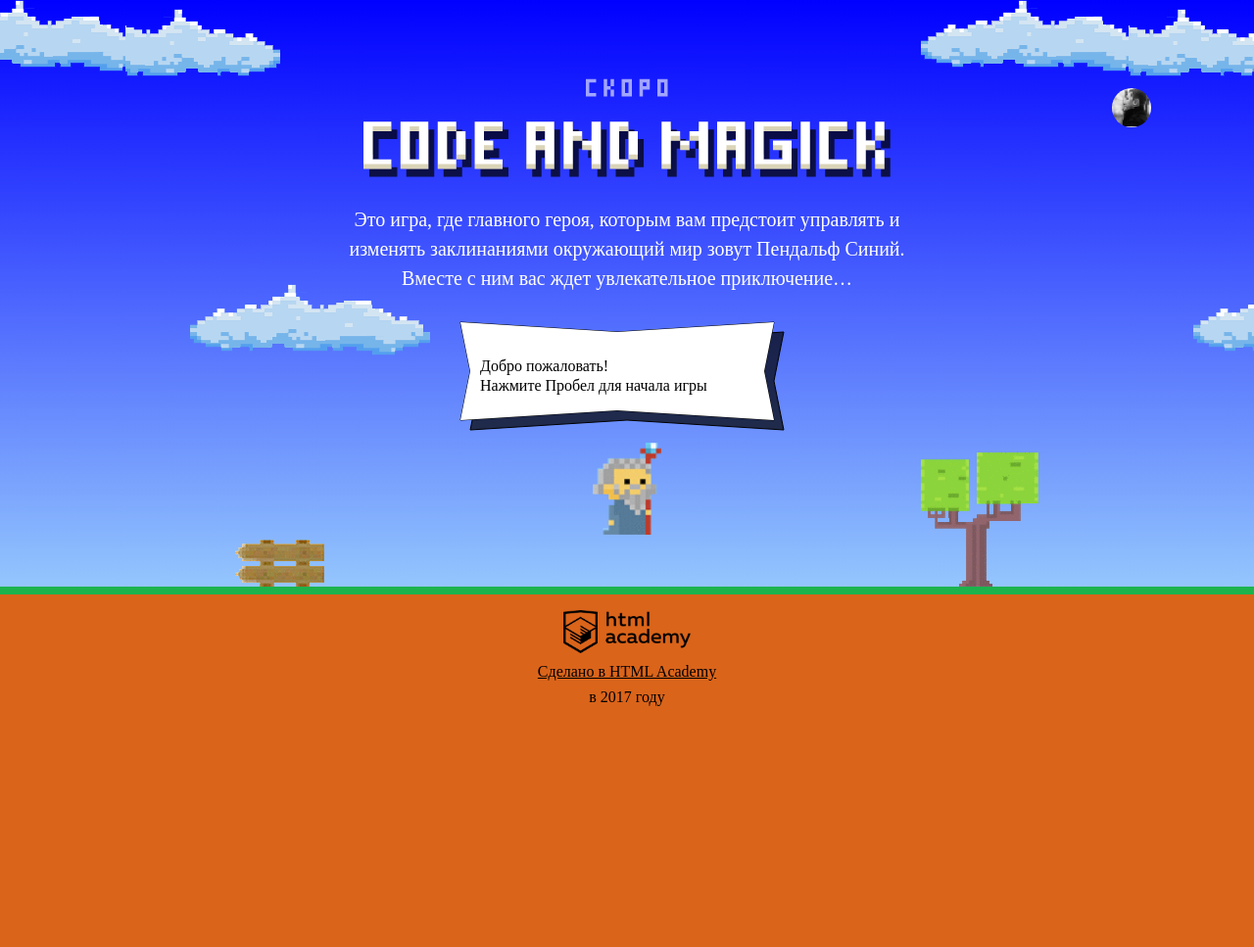
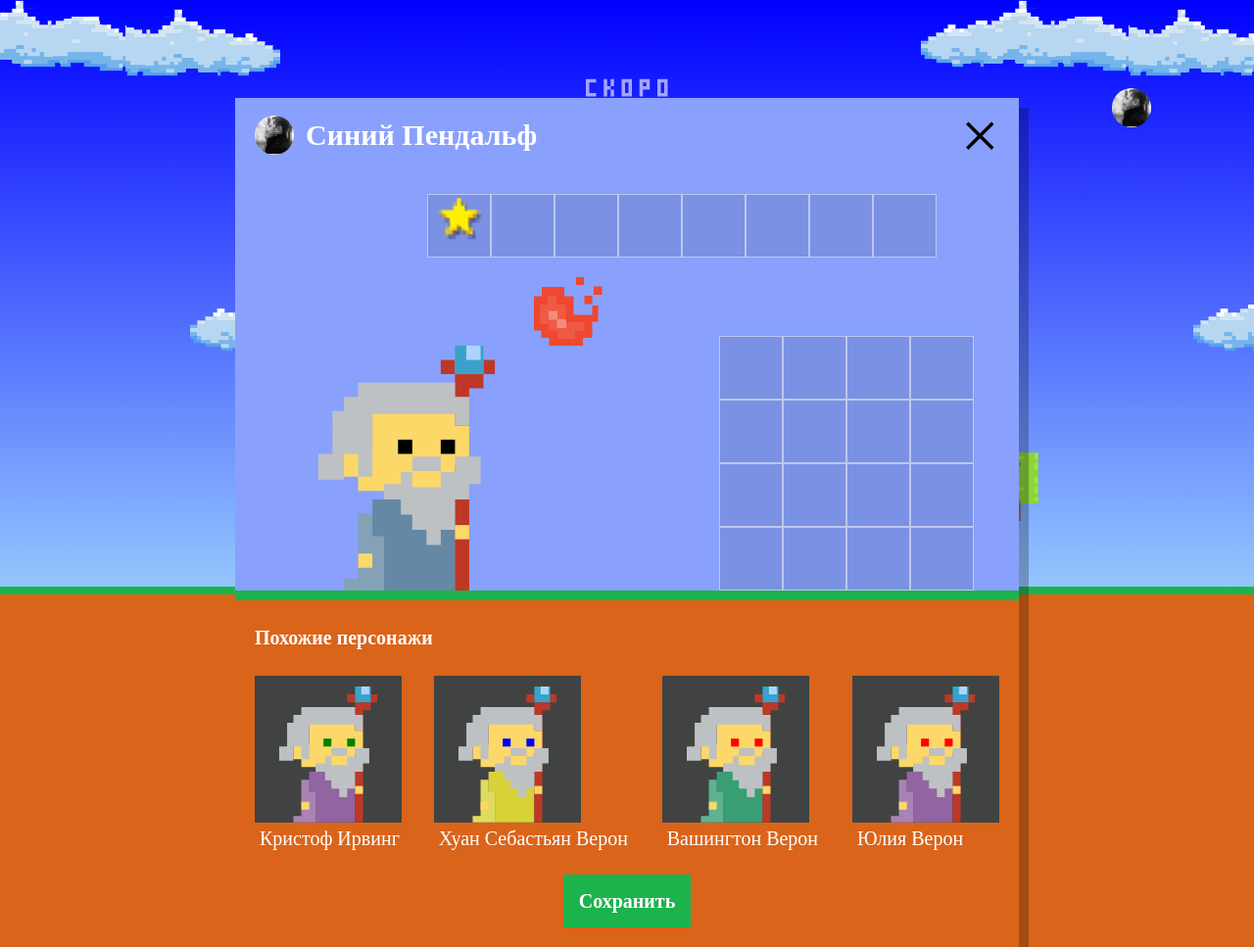
Before and after one commit to Genexys/39390-code-and-magick, a website: page index.html in a window 1280 px wide. Shown: the whole page at 98% size. Before the commit the page ends 800 px from the top, so only its background shows below. Drawn offline with Linux system fonts and the light colour scheme; a web font is replaced by a local one.

Commit message:
added persons

```diff
--- a/index.html
+++ b/index.html
@@ -187,6 +187,7 @@
             return left ? 5 : 2;
     };
 </script>
+<script src="js/setup.js" charset="utf-8"></script>
 <script src="js/stat.js" charset="utf-8"></script>
 <script src="js/game.js" charset="utf-8"></script>
 
--- /dev/null
+++ b/js/setup.js
@@ -0,0 +1,55 @@
+'use strict';
+
+var setupBlock = document.querySelector('.setup');
+setupBlock.classList.remove('hidden');
+
+var NAMES_WIZARD = ['Иван', 'Хуан Себастьян', 'Мария', 'Кристоф', 'Виктор', 'Юлия', 'Люпита', 'Вашингтон'];
+var SECOND_NAMES_WIZARD = ['да Марья', 'Верон', 'Мирабелла', 'Вальц', 'Онопко', 'Топольницкая', 'Нионго', 'Ирвинг'];
+var COAT_COLOR = ['rgb(101, 137, 164)', 'rgb(241, 43, 107)', 'rgb(146, 100, 161)', 'rgb(56, 159, 117)', 'rgb(215, 210, 55)', 'rgb(0, 0, 0)'];
+var EYES_COLOR = ['black', 'red', 'blue', 'yellow', 'green'];
+
+var person = function () {
+  var persons = [];
+
+  var getRandomArbitary = function (min, max) {
+    return Math.floor(Math.random() * (max - min) + min);
+  };
+
+  for (var i = 1; i <= 4; i++) {
+    var obj = {
+      name: NAMES_WIZARD[getRandomArbitary(1, 8)] + ' ' + SECOND_NAMES_WIZARD[getRandomArbitary(1, 8)],
+      coatColor: COAT_COLOR[getRandomArbitary(1, 6)],
+      eyesColor: EYES_COLOR[getRandomArbitary(1, 5)]
+    };
+
+    persons.push(obj);
+  }
+
+  return persons;
+};
+
+var wizardsArray = person();
+
+var wizardTemplate = document.querySelector('#similar-wizard-template').content;
+
+var renderWizard = function (wizard) {
+  var wizardElement = wizardTemplate.cloneNode(true);
+
+  wizardElement.querySelector('.setup-similar-label').innerHTML = wizard.name;
+  wizardElement.querySelector('.wizard-coat').style.fill = wizard.coatColor;
+  wizardElement.querySelector('.wizard-eyes').style.fill = wizard.eyesColor;
+
+  return wizardElement;
+};
+
+var fragment = document.createDocumentFragment();
+
+for (var i = 0; i < wizardsArray.length; i++) {
+  fragment.appendChild(renderWizard(wizardsArray[i]));
+}
+
+var setupSimilarList = document.querySelector('.setup-similar-list');
+
+setupSimilarList.appendChild(fragment);
+
+document.querySelector('.setup-similar').classList.remove('hidden');
```
